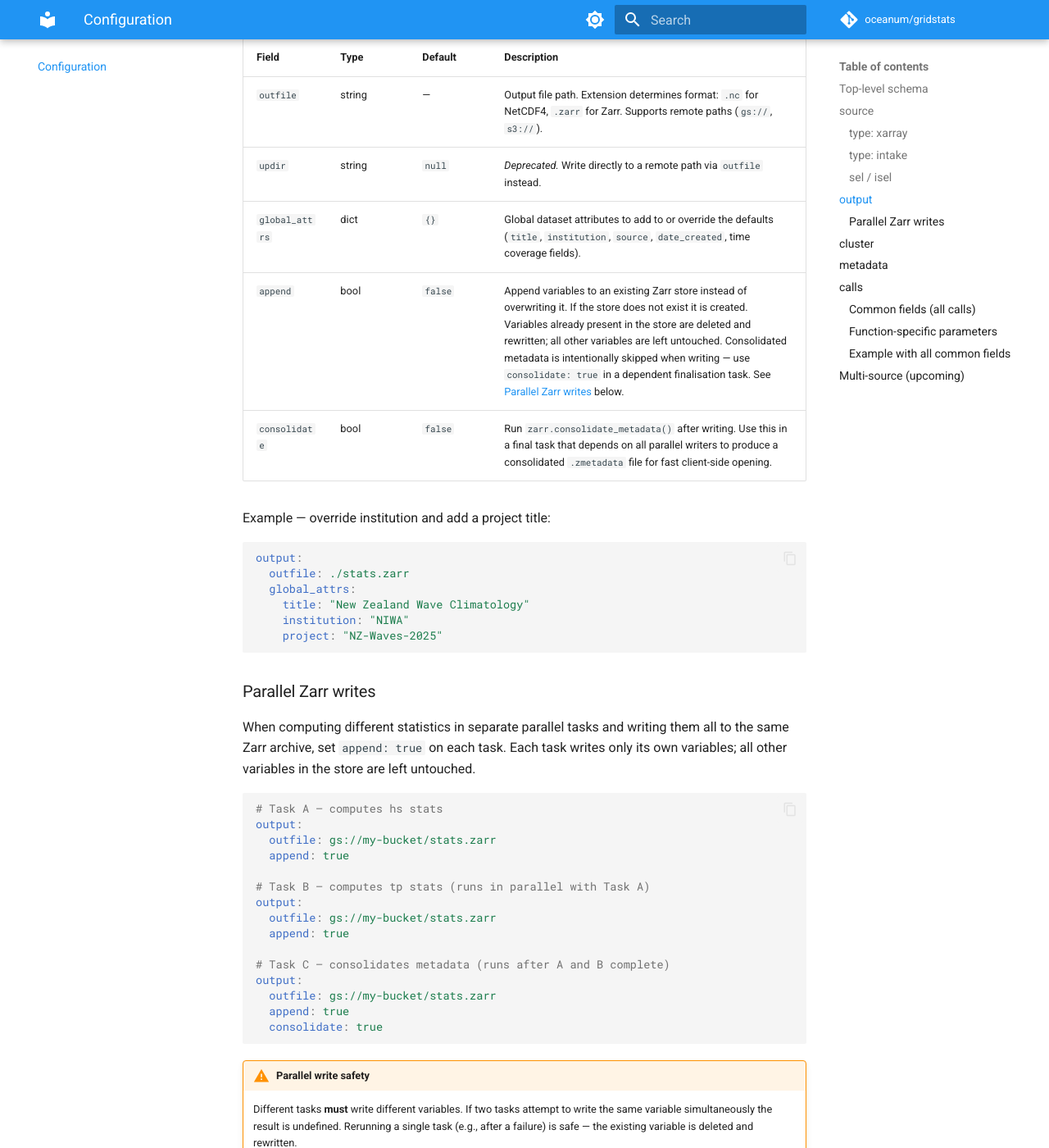
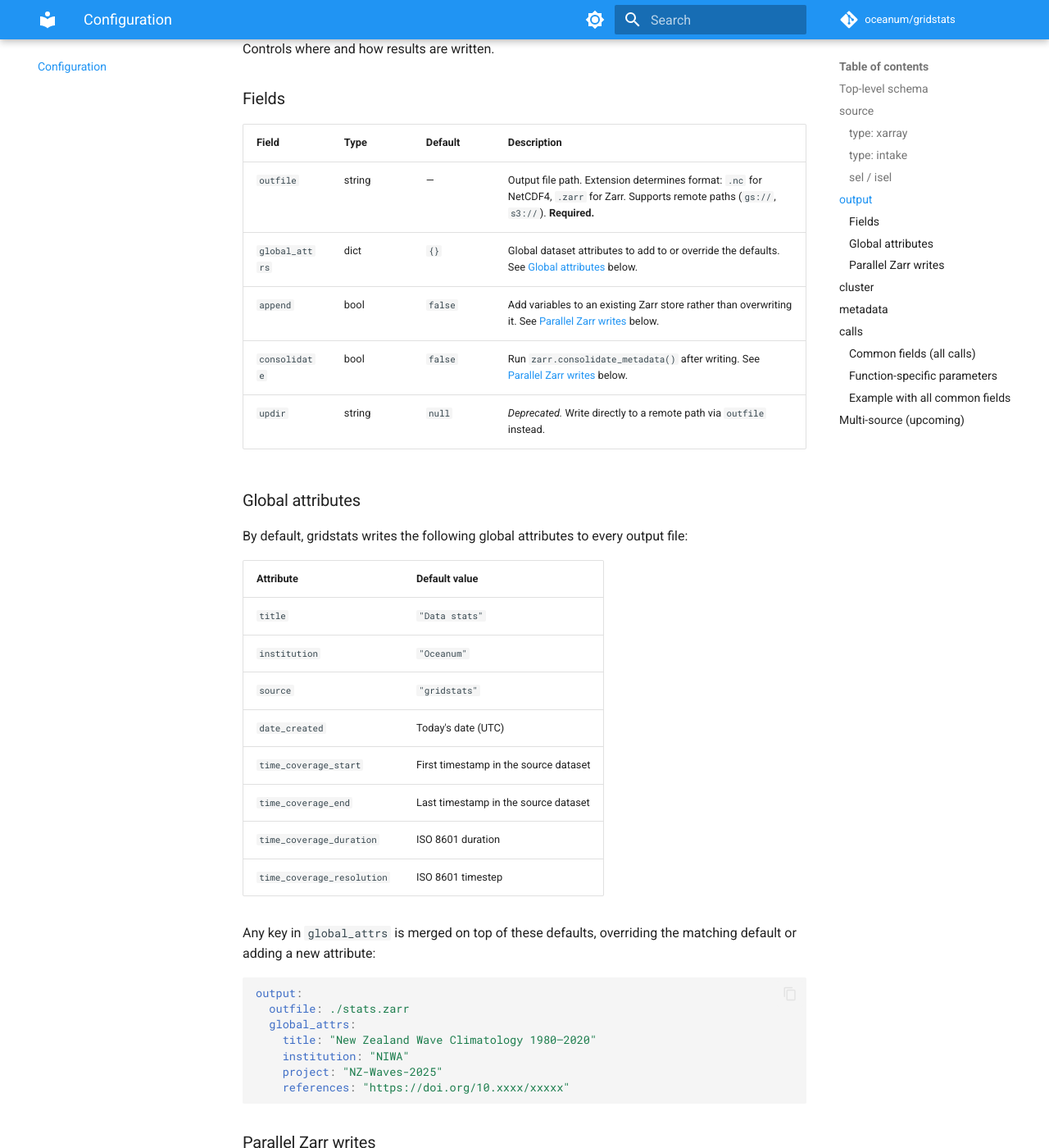
Before and after one commit to oceanum/gridstats, an MkDocs documentation site: the page built from docs/configuration.md, in a window 1280 px wide and 1400 px high, scrolled down 3309 px. Shown: the whole window at 82% size. Built offline with MkDocs 1.6.1 and Material for MkDocs 9.7.7, drawn with Linux system fonts in a browser that asks for light colours; comment, search, counter and statistics services are not loaded.

Commit message:
Add subsections to output config docs
Splits the flat output section into three anchored subsections:
Fields (parameter table), Global attributes (defaults table + override
example), and Parallel Zarr writes. The page TOC is now navigable
to each output topic directly.

Co-Authored-By: Claude Sonnet 4.6 <noreply@anthropic.com>

````diff
--- a/docs/configuration.md
+++ b/docs/configuration.md
@@ -123,23 +123,43 @@ source:
 
 ## `output`
 
+Controls where and how results are written.
+
+### Fields
+
 | Field | Type | Default | Description |
 |---|---|---|---|
-| `outfile` | string | — | Output file path. Extension determines format: `.nc` for NetCDF4, `.zarr` for Zarr. Supports remote paths (`gs://`, `s3://`). |
+| `outfile` | string | — | Output file path. Extension determines format: `.nc` for NetCDF4, `.zarr` for Zarr. Supports remote paths (`gs://`, `s3://`). **Required.** |
+| `global_attrs` | dict | `{}` | Global dataset attributes to add to or override the defaults. See [Global attributes](#global-attributes) below. |
+| `append` | bool | `false` | Add variables to an existing Zarr store rather than overwriting it. See [Parallel Zarr writes](#parallel-zarr-writes) below. |
+| `consolidate` | bool | `false` | Run `zarr.consolidate_metadata()` after writing. See [Parallel Zarr writes](#parallel-zarr-writes) below. |
 | `updir` | string | `null` | *Deprecated.* Write directly to a remote path via `outfile` instead. |
-| `global_attrs` | dict | `{}` | Global dataset attributes to add to or override the defaults (`title`, `institution`, `source`, `date_created`, time coverage fields). |
-| `append` | bool | `false` | Append variables to an existing Zarr store instead of overwriting it. If the store does not exist it is created. Variables already present in the store are deleted and rewritten; all other variables are left untouched. Consolidated metadata is intentionally skipped when writing — use `consolidate: true` in a dependent finalisation task. See [Parallel Zarr writes](#parallel-zarr-writes) below. |
-| `consolidate` | bool | `false` | Run `zarr.consolidate_metadata()` after writing. Use this in a final task that depends on all parallel writers to produce a consolidated `.zmetadata` file for fast client-side opening. |
 
-Example — override institution and add a project title:
+### Global attributes
+
+By default, gridstats writes the following global attributes to every output file:
+
+| Attribute | Default value |
+|---|---|
+| `title` | `"Data stats"` |
+| `institution` | `"Oceanum"` |
+| `source` | `"gridstats"` |
+| `date_created` | Today's date (UTC) |
+| `time_coverage_start` | First timestamp in the source dataset |
+| `time_coverage_end` | Last timestamp in the source dataset |
+| `time_coverage_duration` | ISO 8601 duration |
+| `time_coverage_resolution` | ISO 8601 timestep |
+
+Any key in `global_attrs` is merged on top of these defaults, overriding the matching default or adding a new attribute:
 
 ```yaml
 output:
   outfile: ./stats.zarr
   global_attrs:
-    title: "New Zealand Wave Climatology"
+    title: "New Zealand Wave Climatology 1980–2020"
     institution: "NIWA"
     project: "NZ-Waves-2025"
+    references: "https://doi.org/10.xxxx/xxxxx"
 ```
 
 ### Parallel Zarr writes
````
